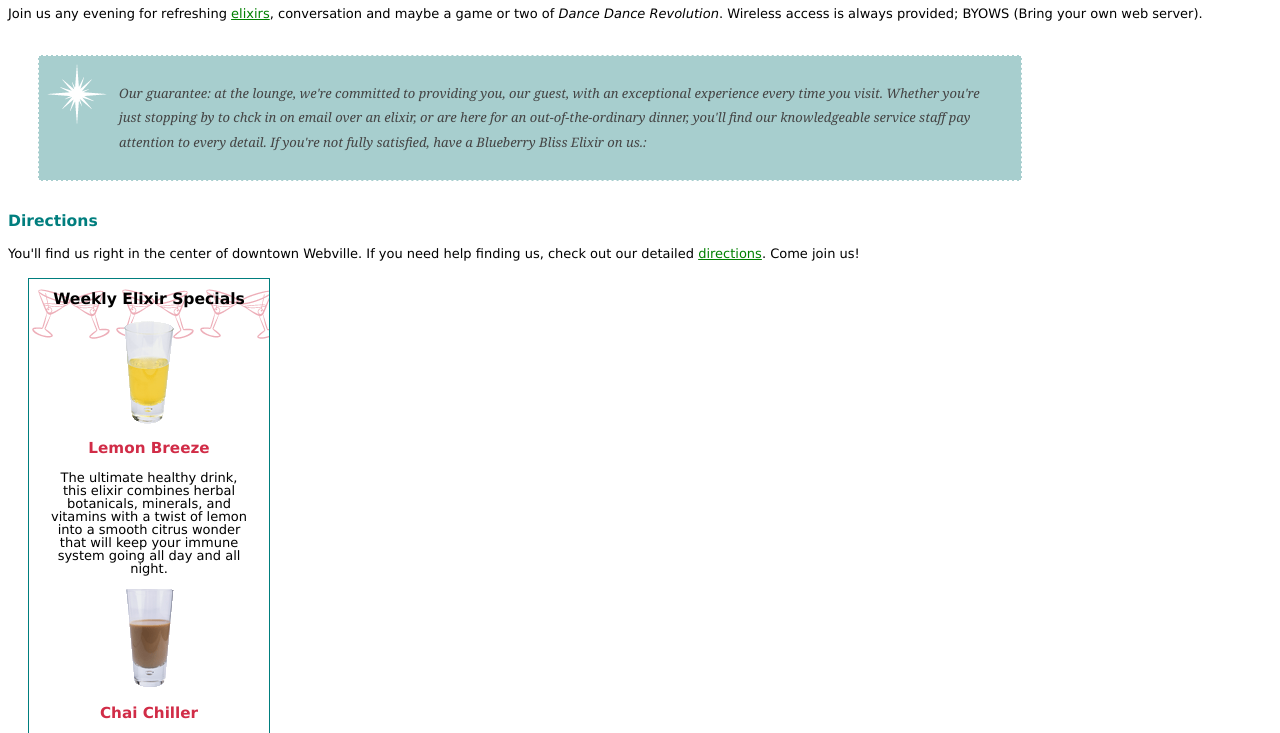
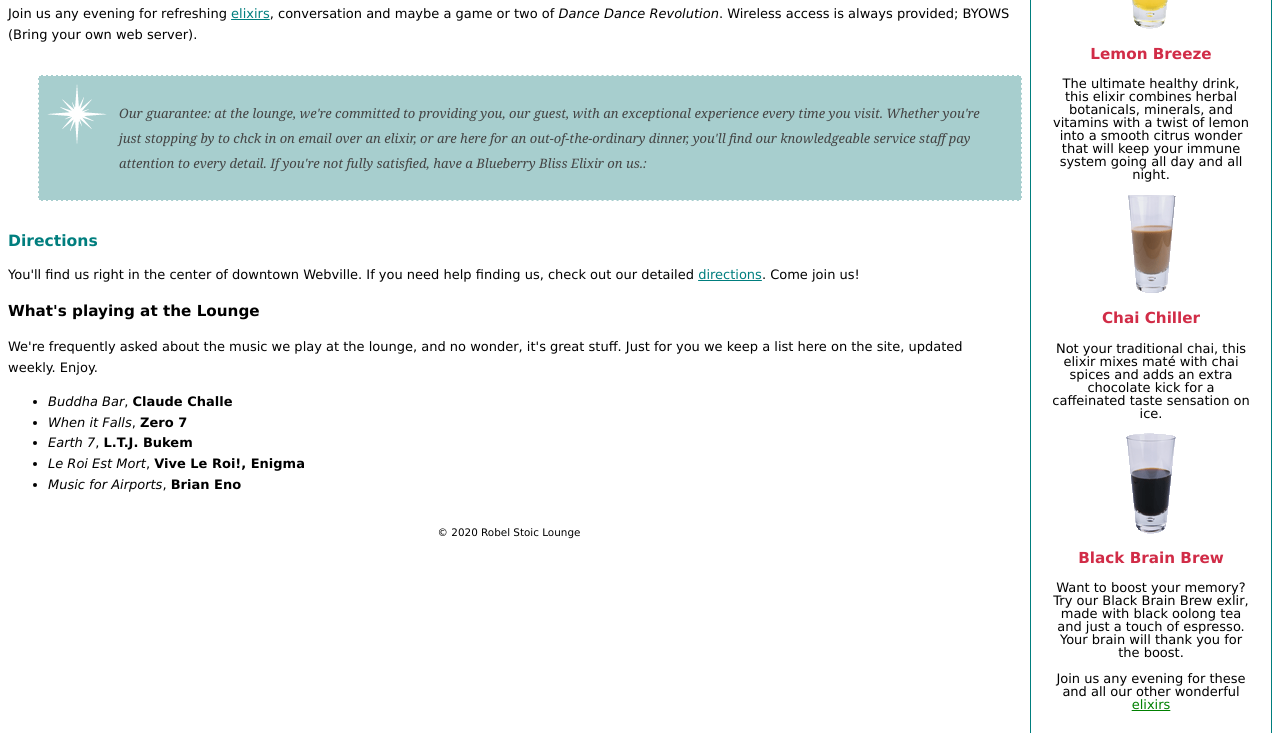
Before and after one commit to robel-yemane/webbiestuff, a plain HTML site: page lounge/lounge.html in a window 1280 px wide. Shown: the part 163-896 px from the top of the page. Drawn offline with Linux system fonts and the light colour scheme.

Commit message:
pseudo-class

```diff
--- a/lounge/lounge.html
+++ b/lounge/lounge.html
@@ -8,29 +8,7 @@
   <body>
     <h1>Welcome to the unchanging Lounge</h1>
     <img src="images/drinks.gif" alt="Lounge Drinks Logo">
-    <p>
-    Join us any evening for refreshing <a href="beverages/elixir.html" title="Beverages">elixirs</a>,
-    conversation and maybe a game or two of
-    <em>Dance Dance Revolution</em>.
-    Wireless access is always provided;
-    BYOWS (Bring your own web server).
-    </p>
-    <p id="guarantee">
-    Our guarantee: at the lounge, we're committed to providing
-    you, our guest, with an exceptional experience every time you visit.
-    Whether you're just stopping by to chck in on email over an elixir, or are here
-    for an out-of-the-ordinary dinner, you'll find our knowledgeable service staff
-    pay attention to every detail. If you're not fully satisfied, have a Blueberry
-    Bliss Elixir on us.:
-    </p>
-    <h2>Directions</h2>
-    <p>
-    You'll find us right in the center of downtown Webville.
-    If you need help finding us, check out our detailed <a
-href="about/directions.html" title="Directions">directions</a>.
-    Come join us!
-    </p>
-  <div id="elixirs">
+    <div id="elixirs">
     <h2>Weekly Elixir Specials</h2>
 
     <p>
@@ -67,7 +45,29 @@ href="about/directions.html" title="Directions">directions</a>.
         Elixirs">elixirs</a>
     </p>
    </div>
-    <h3>What's playing at the Lounge</h3>
+   <p>
+    Join us any evening for refreshing <a href="beverages/elixir.html" title="Beverages">elixirs</a>,
+    conversation and maybe a game or two of
+    <em>Dance Dance Revolution</em>.
+    Wireless access is always provided;
+    BYOWS (Bring your own web server).
+    </p>
+    <p id="guarantee">
+    Our guarantee: at the lounge, we're committed to providing
+    you, our guest, with an exceptional experience every time you visit.
+    Whether you're just stopping by to chck in on email over an elixir, or are here
+    for an out-of-the-ordinary dinner, you'll find our knowledgeable service staff
+    pay attention to every detail. If you're not fully satisfied, have a Blueberry
+    Bliss Elixir on us.:
+    </p>
+    <h2>Directions</h2>
+    <p>
+    You'll find us right in the center of downtown Webville.
+    If you need help finding us, check out our detailed <a
+href="about/directions.html" title="Directions">directions</a>.
+    Come join us!
+    </p>
+   <h3>What's playing at the Lounge</h3>
     <p>
         We're frequently asked about the music we play at the lounge, and no
         wonder, it's great stuff. Just for you we keep a list here on the site, updated
--- a/lounge/style.css
+++ b/lounge/style.css
@@ -18,7 +18,6 @@ h1 {
 h2 {
     font-size: 120%
 }
-
 
 #elixirs h2 {
     color: black;
@@ -66,6 +65,7 @@ h2 {
    /*background-image:   url(images/cocktail.gif);
     background-repeat: repeat-x;  /* tie the image only in the horizontal direction */
     background: url(images/cocktail.gif) repeat-x;
+    float: right;
 }
 
 #footer {
@@ -86,14 +86,32 @@ h2 {
 /*style <a> elements
 unvisited, visited, and hover
 */
-a:link {
+#elixirs a:link {
     color: green;
 }
 
-a:visited {
-    color: red;
+#elixirs a:visited {
+    color: #d98026;
 }
 
-a:hover {
+#elixirs a:hover {
+    background: #f88333;
     color: yellow;
 }
+
+a:link {
+    color: #007e7e;
+}
+
+a:visited {
+    color: #333333;
+}
+
+
+a:focus {
+    color: brown;
+}
+
+a:active {
+    color: violet;
+}
```
Also changed, not shown: blog/journal.html (+1 -1 lines).
